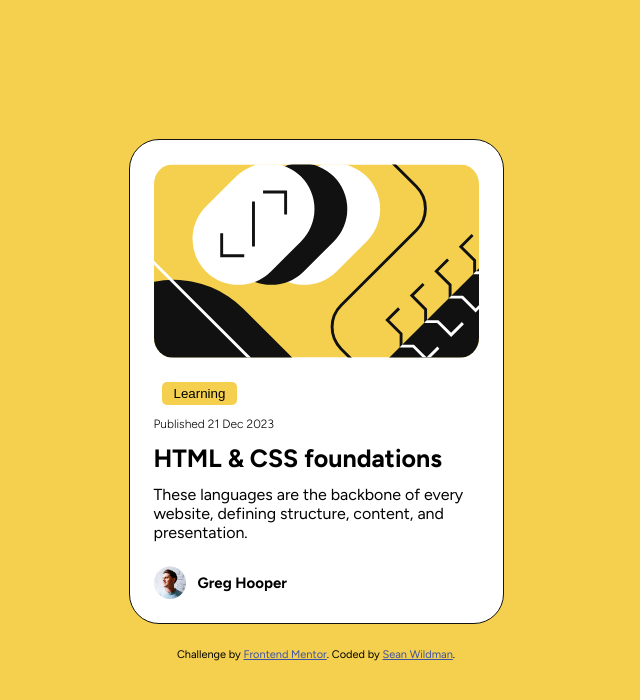
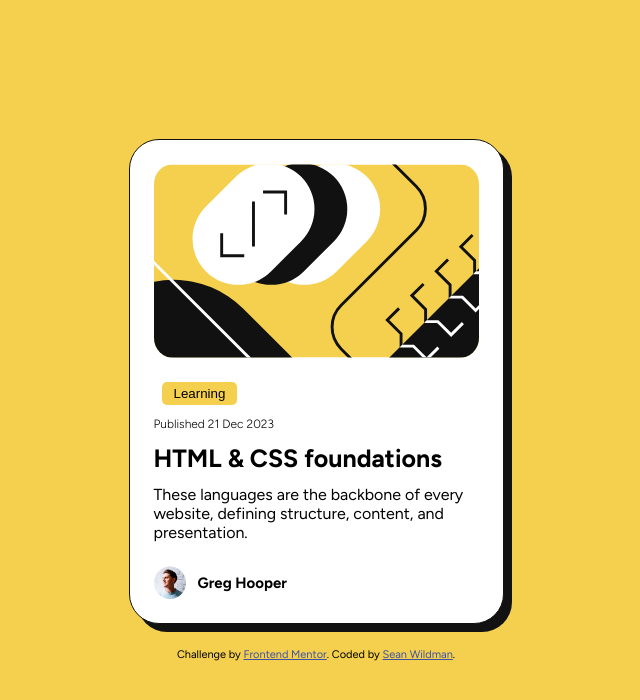
Before and after one commit to agoatnamedbear/blog_preview_card, a plain HTML site: page index.html in a window 1280 px wide. Shown: the whole page, without its empty margins (324-964 px from the left). Drawn offline with Linux system fonts and the light colour scheme.

Commit message:
Add box shadow to card

```diff
--- a/styles.css
+++ b/styles.css
@@ -30,6 +30,7 @@ body {
   border-radius: 30px;
   border: 1px solid hsl(0, 0%, 7%);
   margin-bottom: 24px;
+  box-shadow: 8px 8px 0 hsl(0, 0%, 7%);
 }
 
 .tag {
```
